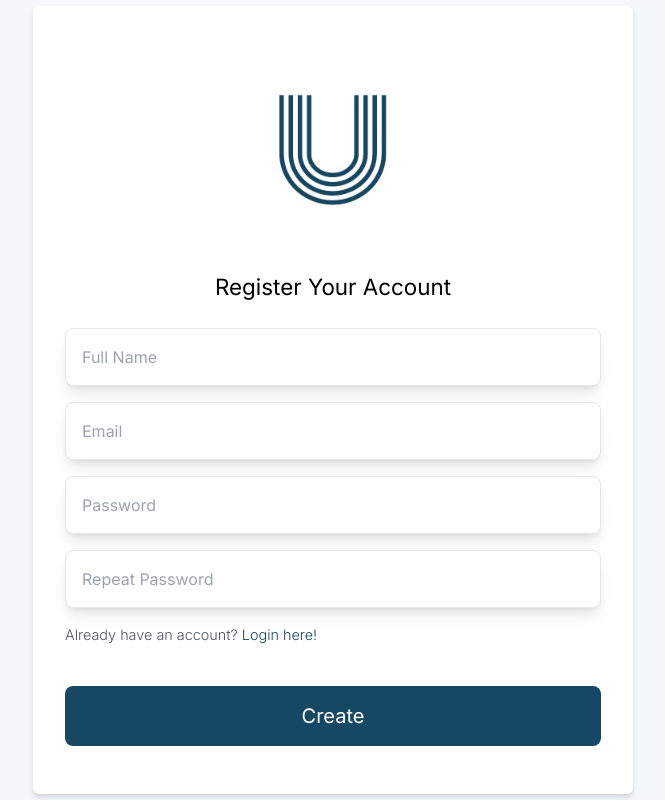
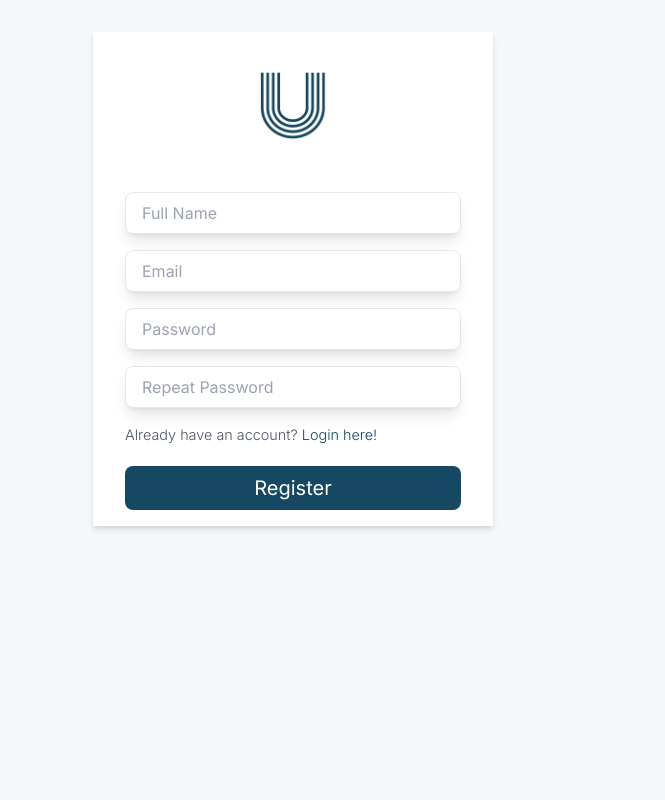
Before and after one commit to arul2101/u-know-social-media-app, a Next.js app: page /register in a window 1280 px wide. Shown: the whole page, without its empty margins (307-972 px from the left). Built offline with nearby package versions, Linux system fonts and the light colour scheme.

Commit message:
redesign login and register page

```diff
--- a/app/notifications/page.tsx
+++ b/app/notifications/page.tsx
@@ -1,11 +1,21 @@
+import Avatar from "@/components/Avatar"
 import Card from "@/components/Card"
 import Layout from "@/components/Layout"
+import NotificationItem from "@/components/NotificationItem"
+import Link from "next/link"
 
 const Notifications: React.FC = () => {
   return (
     <Layout hideNavigation={false}>
       <Card noPadding={false}>
-        Notifications Page
+        <div className="">
+          <NotificationItem />
+          <NotificationItem />
+          <NotificationItem />
+          <NotificationItem />
+          <NotificationItem />
+          <NotificationItem />
+        </div>
       </Card>
     </Layout>
   )
--- a/app/saved-post/page.tsx
+++ b/app/saved-post/page.tsx
@@ -1,12 +1,14 @@
 import Card from "@/components/Card"
 import Layout from "@/components/Layout"
+import PostItem from "@/components/PostItem"
 
 const SavedPostPage: React.FC = () => {
   return (
     <Layout hideNavigation={false}>
-      <Card noPadding={false}>
-        Saved Post Page
-      </Card>
+      <PostItem />
+      <PostItem />
+      <PostItem />
+      <PostItem />
     </Layout>
   )
 }
--- a/components/Login.tsx
+++ b/components/Login.tsx
@@ -4,24 +4,22 @@ import { FaGoogle } from "react-icons/fa";
 
 const Login: React.FC = () => {
   return (
-    <div className="w-[100vw] h-[100vh] flex justify-center items-center">
-      <div className="bg-white shadow-md shadow-gray-300 md:w-[600px] w-[80%] py-12 px-8 rounded-md">
-        <div className="flex flex-col items-center mb-6 w-full">
+    <div className="max-w-[1200px] flex justify-center h-[100%] px-2 mt-20">
+      <div className="bg-white shadow-md shadow-gray-300 py-4 px-8 rounded-m w-[400px]">
+        <div className="flex flex-col items-center mb-6">
           <Image
             src='/logo.png'
             alt="Logo Brand"
-            className="w-[200px]"
+            className="w-[120px]"
             width={300}
             height={100}
           />
-
-          <h2 className="mt-4 text-[1.2rem]">Login Your Account</h2>
         </div>
 
         <form action="" className="flex flex-col items center">
           <input
             type="text"
-            className="border shadow-lg rounded-lg px-4 py-4 w-full mb-4 focus:outline-none focus:shadow-gray-600 transition-all"
+            className="border shadow-lg rounded-lg px-4 py-2 w-full mb-4 focus:outline-none focus:shadow-gray-600 transition-all"
             id="email"
             name="email"
             placeholder="Email"
@@ -29,7 +27,7 @@ const Login: React.FC = () => {
           />
           <input
             type="password"
-            className="border shadow-lg rounded-lg px-4 py-4 w-full mb-4 focus:outline-none focus:shadow-gray-600 transition-all"
+            className="border shadow-lg rounded-lg px-4 py-2 w-full mb-4 focus:outline-none focus:shadow-gray-600 transition-all"
             id="password"
             name="password"
             placeholder="Password"
@@ -37,12 +35,12 @@ const Login: React.FC = () => {
 
           <p className="text-gray-600 text-[.9rem] font-light">Dont have an account? <Link href="/register" className="hover:underline text-socialBlue">Register here!</Link></p>
 
-          <button className="text-white bg-socialBlue py-4 text-xl rounded-lg mt-5">Login</button>
+          <button className="text-white bg-socialBlue py-2 text-xl rounded-lg mt-5">Login</button>
         </form>
 
 
-        <div className="rounded-md mt-8">
-          <button className="flex w-full gap-4 items-center justify-center p-4 border-b border-b-gray-100 shadow-md hover:bg-socialBlue hover:text-white hover:border-b-socialBlue hover:rounded-md hover:shadow-md hover:shadow-gray-300 transition-all hover:scale-110">
+        <div className="rounded-md mt-4">
+          <button className="flex w-full gap-4 items-center justify-center p-2 border-b border-b-gray-100 shadow-md hover:bg-socialBlue hover:text-white hover:border-b-socialBlue hover:rounded-md hover:shadow-md hover:shadow-gray-300 transition-all hover:scale-110">
             <span className="text-[1.8rem]">
               <FaGoogle />
             </span>
--- /dev/null
+++ b/components/NotificationItem.tsx
@@ -0,0 +1,19 @@
+import Link from "next/link"
+import Avatar from "./Avatar"
+
+const NotificationItem: React.FC = () => {
+  return (
+    <div className="flex gap-2 items-center border-b border-b-gray-100 p-4">
+      <Link href={'/profile'}>
+        <Avatar url="https://i.pravatar.cc/300" />
+      </Link>
+      <div>
+        <Link href={'/profile'} className={'font-semibold mr-1 hover:underline'}>John Doe</Link>
+        liked
+        <Link href={''} className={'ml-1 text-socialBlue hover:underline'}>your photo</Link>
+      </div>
+    </div>
+  )
+}
+
+export default NotificationItem
--- a/components/Register.tsx
+++ b/components/Register.tsx
@@ -3,25 +3,22 @@ import Link from "next/link"
 
 const Register: React.FC = () => {
   return (
-    <div className="w-[100vw] h-[100vh] flex justify-center items-center">
-      <div className="bg-white shadow-md shadow-gray-300 md:w-[600px] w-[80%] py-12 px-8 rounded-md">
+    <div className="max-w-[1200px] flex justify-center h-[100%] px-2 my-8">
+      <div className="bg-white shadow-md shadow-gray-300 py-4 px-8 rounded-m w-[400px]">
         <div className="flex flex-col items-center mb-6">
           <Image
             src='/logo.png'
             alt="Logo Brand"
-            className="w-[200px]"
+            className="w-[120px]"
             width={200}
             height={100}
           />
-
-
-          <h2 className="mt-4 text-[1.4rem]">Register Your Account</h2>
         </div>
 
         <form action="" className="flex flex-col items center">
           <input
             type="text"
-            className="border shadow-lg rounded-lg px-4 py-4 w-full mb-4 focus:outline-none focus:shadow-gray-600 transition-all"
+            className="border shadow-lg rounded-lg px-4 py-2 w-full mb-4 focus:outline-none focus:shadow-gray-600 transition-all"
             id="full_name"
             name="full_name"
             placeholder="Full Name"
@@ -29,7 +26,7 @@ const Register: React.FC = () => {
           />
           <input
             type="email"
-            className="border shadow-lg rounded-lg px-4 py-4 w-full mb-4 focus:outline-none focus:shadow-gray-600 transition-all"
+            className="border shadow-lg rounded-lg px-4 py-2 w-full mb-4 focus:outline-none focus:shadow-gray-600 transition-all"
             id="email"
             name="email"
             placeholder="Email"
@@ -37,21 +34,21 @@ const Register: React.FC = () => {
           />
           <input
             type="password"
-            className="border shadow-lg rounded-lg px-4 py-4 w-full mb-4 focus:outline-none focus:shadow-gray-600 transition-all"
+            className="border shadow-lg rounded-lg px-4 py-2 w-full mb-4 focus:outline-none focus:shadow-gray-600 transition-all"
             id="password"
             name="password"
             placeholder="Password"
           />
           <input
             type="password"
-            className="border shadow-lg rounded-lg px-4 py-4 w-full mb-4 focus:outline-none focus:shadow-gray-600 transition-all"
+            className="border shadow-lg rounded-lg px-4 py-2 w-full mb-4 focus:outline-none focus:shadow-gray-600 transition-all"
             id="repeat_password"
             name="repeat_password"
             placeholder="Repeat Password"
           />
           <p className="text-gray-600 text-[.9rem] font-light">Already have an account? <Link href="/login" className="hover:underline text-socialBlue">Login here!</Link></p>
 
-          <button className="text-white bg-socialBlue py-4 text-xl rounded-lg mt-10">Create</button>
+          <button className="text-white bg-socialBlue py-2 text-xl rounded-lg mt-5">Register</button>
         </form>
       </div>
     </div>
```
